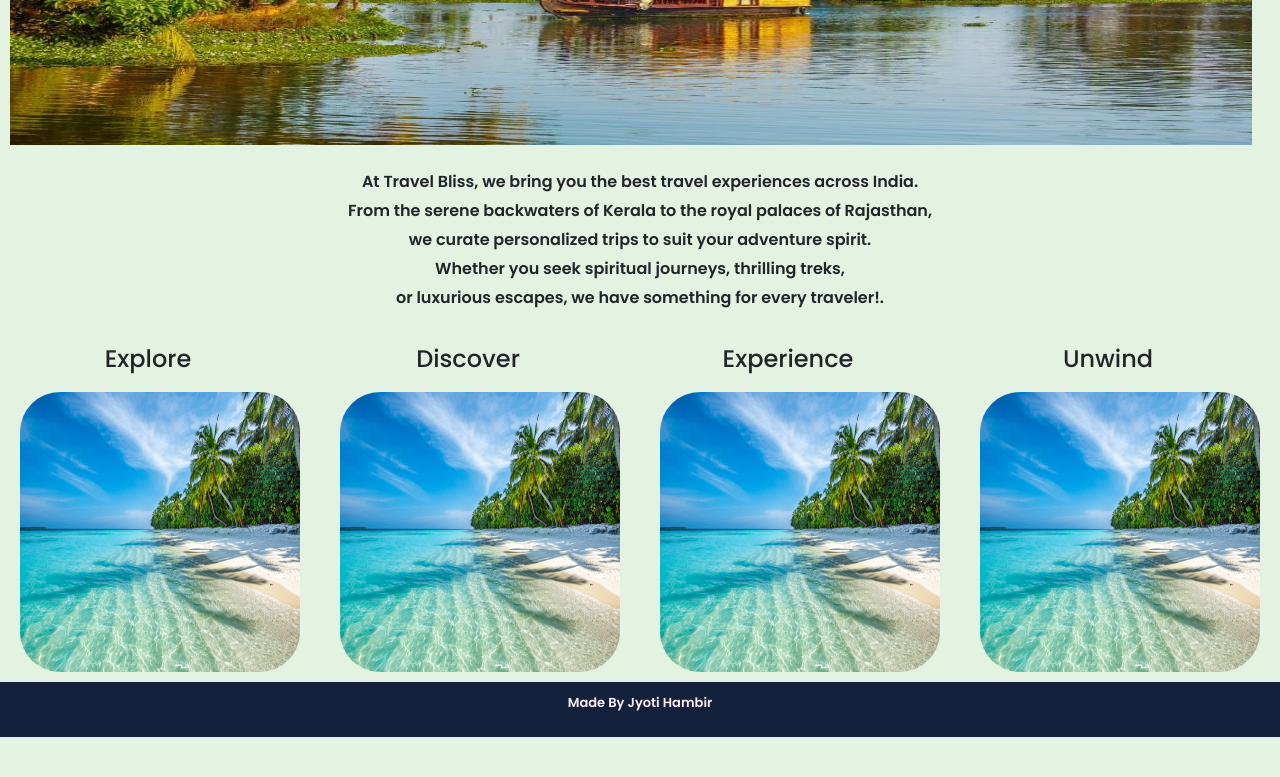
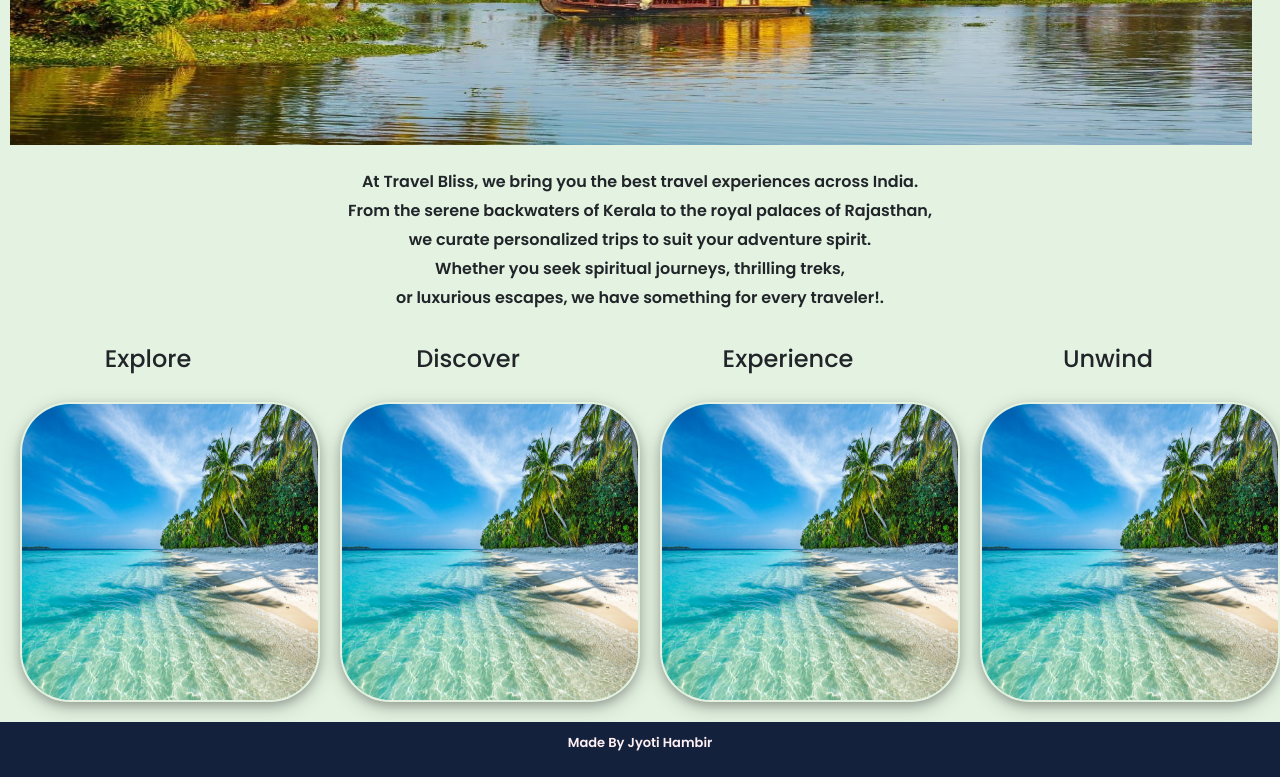
Before and after one commit to JyotiHambir-BC/travel-bliss, a plain HTML site: page index.html in a window 1280 px wide. Shown: the part 426-1203 px from the top of the page. Before the commit the page ends 1163 px from the top, so only its background shows below. Drawn offline with nearby package versions, Linux system fonts and the light colour scheme; a web font is replaced by a local one.

Commit message:
give css for front-image on home page

```diff
--- a/assets/css/style.css
+++ b/assets/css/style.css
@@ -121,8 +121,9 @@ nav a:hover {
     height: 300px;
     width: 300px;
     border-radius: 50px;
-    margin-left: 10px;
-    padding: 10px;
+    padding: 2px;
+    box-shadow: 0 4px 8px 0 rgba(0, 0, 0, 0.2), 0 6px 20px 0 rgba(0, 0, 0, 0.19);
+    margin: 20px;
 }
 
 .front-text {
```
